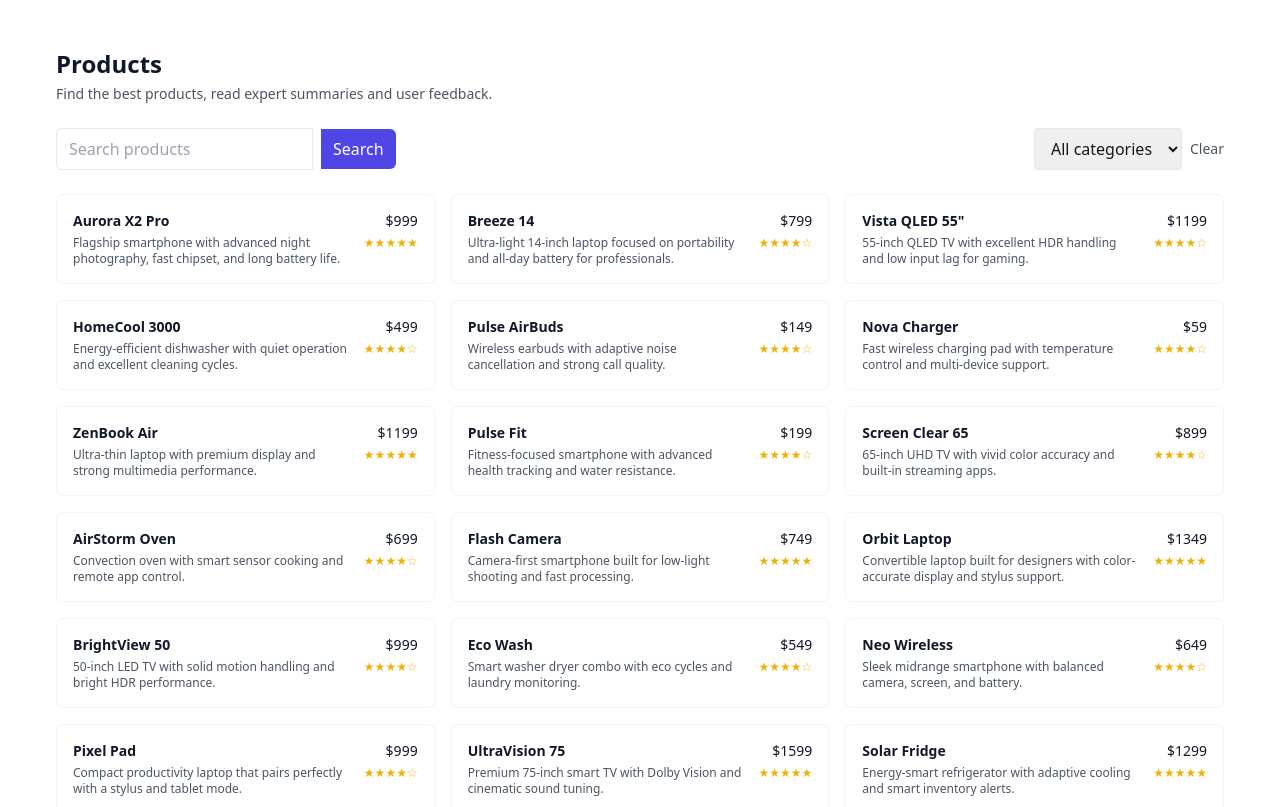
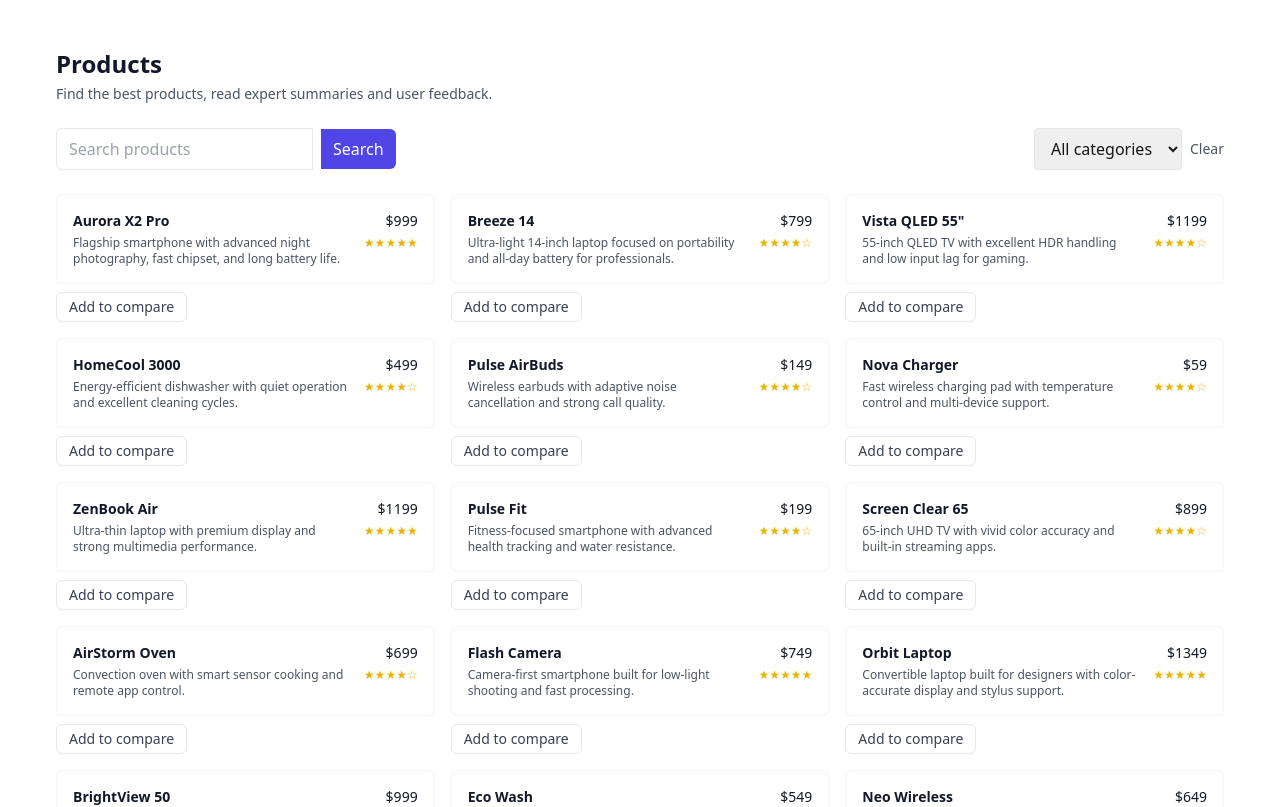
Before and after one commit to ujjawalkant37-maker/insightful-reviews, a Next.js app: page /products in a window 1280 px wide. Shown: the top 807 px of the page. Built offline with nearby package versions, Linux system fonts and the light colour scheme.

Commit message:
Complete product comparison system

```diff
--- /dev/null
+++ b/app/compare/page.tsx
@@ -0,0 +1,106 @@
+"use client";
+import React from 'react';
+import productsData from '@/data/products.json';
+import { useCompare } from '@/components/useCompare';
+import type { Product } from '@/types/models';
+import Link from 'next/link';
+
+const products = productsData as unknown as Product[];
+
+function parsePrice(price?: string) {
+  if (!price) return Number.POSITIVE_INFINITY;
+  const n = price.replace(/[^0-9.\-]/g, '');
+  const parsed = parseFloat(n);
+  return Number.isFinite(parsed) ? parsed : Number.POSITIVE_INFINITY;
+}
+
+export default function ComparePage() {
+  const { compareIds, remove, clear } = useCompare();
+
+  const selected = compareIds.map((id) => products.find((p) => p.id === id)).filter(Boolean) as Product[];
+
+  if (selected.length === 0) {
+    return (
+      <div className="container py-12">
+        <h1 className="text-2xl font-semibold">Compare Products</h1>
+        <p className="mt-4 text-sm text-gray-600 dark:text-zinc-300">No products selected. Browse products to add up to 5 items for comparison.</p>
+        <div className="mt-4">
+          <Link href="/products" className="px-4 py-2 rounded-md bg-indigo-600 text-white">Browse products</Link>
+        </div>
+      </div>
+    );
+  }
+
+  // gather all spec keys
+  const specKeys = Array.from(new Set(selected.flatMap((p) => Object.keys(p.specs ?? {}))));
+
+  // determine best value (lowest price)
+  const prices = selected.map((p) => parsePrice(p.price));
+  const minPrice = Math.min(...prices);
+
+  return (
+    <div className="container py-12">
+      <div className="flex items-center justify-between">
+        <h1 className="text-2xl font-semibold">Compare Products</h1>
+        <div className="flex gap-2">
+          <button onClick={() => clear()} className="px-3 py-1 rounded-md border">Clear</button>
+          <Link href="/products" className="px-3 py-1 rounded-md bg-indigo-600 text-white">Add more</Link>
+        </div>
+      </div>
+
+      <div className="mt-6 overflow-auto">
+        <div className="min-w-full">
+          <div className="grid grid-cols-1 md:grid-cols-4 gap-4">
+            {selected.map((p) => (
+              <div key={p.id} className="rounded-md border border-gray-100 dark:border-zinc-800 bg-white dark:bg-zinc-900 p-4">
+                <div className="flex items-start justify-between">
+                  <div>
+                    <h3 className="text-sm font-semibold text-gray-900 dark:text-zinc-50">{p.name}</h3>
+                    <p className="mt-1 text-xs text-gray-600 dark:text-zinc-300">{p.summary}</p>
+                  </div>
+                  <div className="text-right">
+                    <div className={`text-sm font-medium ${parsePrice(p.price) === minPrice ? 'text-green-700 dark:text-green-400' : 'text-gray-900 dark:text-zinc-50'}`}>{p.price}</div>
+                    <div className="mt-1 text-xs text-yellow-500">{'★'.repeat(Math.round(p.rating))}{'☆'.repeat(5 - Math.round(p.rating))}</div>
+                  </div>
+                </div>
+
+                <div className="mt-3 text-sm text-gray-600 dark:text-zinc-300">AI score: <span className="font-medium">{p.aiScore}%</span></div>
+
+                <div className="mt-4 flex gap-2">
+                  <Link href={`/products/${p.slug}`} className="px-3 py-1 rounded-md border">View</Link>
+                  <button onClick={() => remove(p.id)} className="px-3 py-1 rounded-md border text-sm">Remove</button>
+                </div>
+              </div>
+            ))}
+          </div>
+
+          <div className="mt-6">
+            <h3 className="text-lg font-medium">Specifications</h3>
+            <div className="mt-2 overflow-auto">
+              <table className="min-w-full text-left border-collapse">
+                <thead>
+                  <tr>
+                    <th className="px-3 py-2 text-sm text-gray-600 dark:text-zinc-300">Spec</th>
+                    {selected.map((p) => (
+                      <th key={p.id} className="px-3 py-2 text-sm text-gray-600 dark:text-zinc-300">{p.name}</th>
+                    ))}
+                  </tr>
+                </thead>
+                <tbody>
+                  {specKeys.map((k) => (
+                    <tr key={k} className="border-t">
+                      <td className="px-3 py-2 text-sm font-medium text-gray-700 dark:text-zinc-300">{k}</td>
+                      {selected.map((p) => (
+                        <td key={p.id + k} className={`px-3 py-2 text-sm ${p.specs?.[k] ? 'text-gray-900 dark:text-zinc-50' : 'text-gray-500 dark:text-zinc-400'}`}>{p.specs?.[k] ?? '—'}</td>
+                      ))}
+                    </tr>
+                  ))}
+                </tbody>
+              </table>
+            </div>
+          </div>
+        </div>
+      </div>
+    </div>
+  );
+}
--- a/app/components/ProductCard.tsx
+++ b/app/components/ProductCard.tsx
@@ -1,6 +1,8 @@
+"use client";
 import React from "react";
 import Link from "next/link";
 import type { Product } from '@/types/models';
+import { useCompare } from './useCompare';
 
 export default function ProductCard({ product }: { product?: Product }) {
   if (!product) {
@@ -11,8 +13,11 @@ export default function ProductCard({ product }: { product?: Product }) {
     );
   }
 
+  const { isCompared, toggleCompare } = useCompare();
+
   return (
-    <a href={`/products/${product.slug}`} className="block">
+    <div className="block">
+      <Link href={`/products/${product.slug}`} className="no-underline">
         <div className="rounded-md border border-gray-100 dark:border-zinc-800 bg-white dark:bg-zinc-900 p-4 hover:shadow transition">
           <div className="flex items-start justify-between gap-4">
             <div>
@@ -25,6 +30,16 @@ export default function ProductCard({ product }: { product?: Product }) {
             </div>
           </div>
         </div>
-    </a>
+      </Link>
+
+      <div className="mt-2 flex items-center gap-2">
+        <button
+          onClick={() => toggleCompare(product.id)}
+          className={`text-sm px-3 py-1 rounded-md border ${isCompared(product.id) ? 'bg-green-600 text-white border-green-600' : 'bg-white dark:bg-zinc-900 text-gray-700 dark:text-zinc-200'}`}
+        >
+          {isCompared(product.id) ? 'Remove from compare' : 'Add to compare'}
+        </button>
+      </div>
+    </div>
   );
 }
--- /dev/null
+++ b/app/components/useCompare.tsx
@@ -0,0 +1,53 @@
+"use client";
+import { useCallback, useEffect, useState } from 'react';
+
+const STORAGE_KEY = 'compareItems:v1';
+const MAX_ITEMS = 5;
+
+export function useCompare() {
+  const [items, setItems] = useState<string[]>(() => {
+    try {
+      if (typeof window === 'undefined') return [];
+      const raw = localStorage.getItem(STORAGE_KEY);
+      return raw ? JSON.parse(raw) as string[] : [];
+    } catch (e) {
+      return [];
+    }
+  });
+
+  useEffect(() => {
+    try {
+      localStorage.setItem(STORAGE_KEY, JSON.stringify(items));
+    } catch (e) {
+      // ignore
+    }
+  }, [items]);
+
+  const isCompared = useCallback((id: string) => items.includes(id), [items]);
+
+  const add = useCallback((id: string) => {
+    setItems((prev) => {
+      if (prev.includes(id)) return prev;
+      if (prev.length >= MAX_ITEMS) {
+        // simple user feedback
+        try { window.alert('You can compare up to 5 products only.'); } catch (e) { /* ignore */ }
+        return prev;
+      }
+      return [...prev, id];
+    });
+  }, []);
+
+  const remove = useCallback((id: string) => {
+    setItems((prev) => prev.filter((p) => p !== id));
+  }, []);
+
+  const toggleCompare = useCallback((id: string) => {
+    setItems((prev) => (prev.includes(id) ? prev.filter((p) => p !== id) : (prev.length >= MAX_ITEMS ? prev : [...prev, id])) );
+  }, []);
+
+  const clear = useCallback(() => setItems([]), []);
+
+  return { compareIds: items, isCompared, add, remove, toggleCompare, clear } as const;
+}
+
+export default useCompare;
```
Lines whose indentation alone changed are shown as unchanged.
